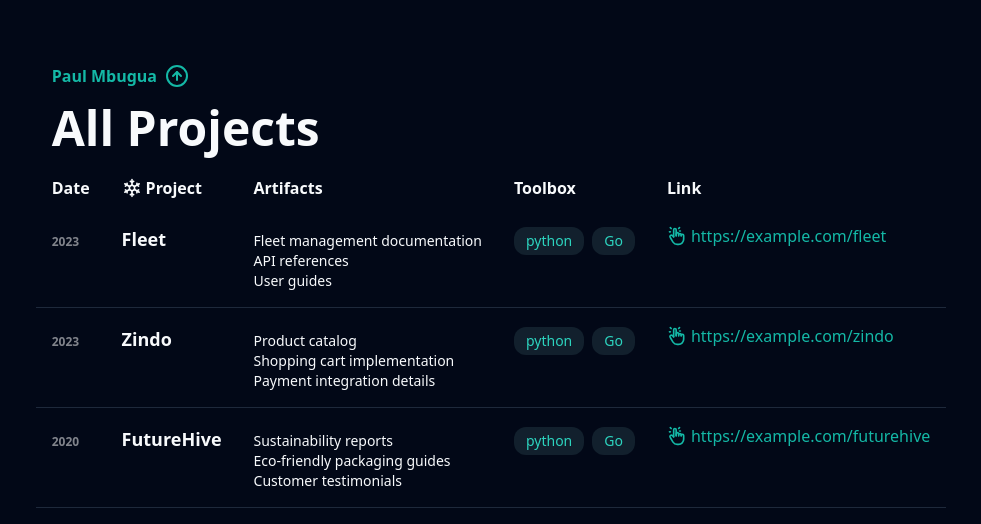
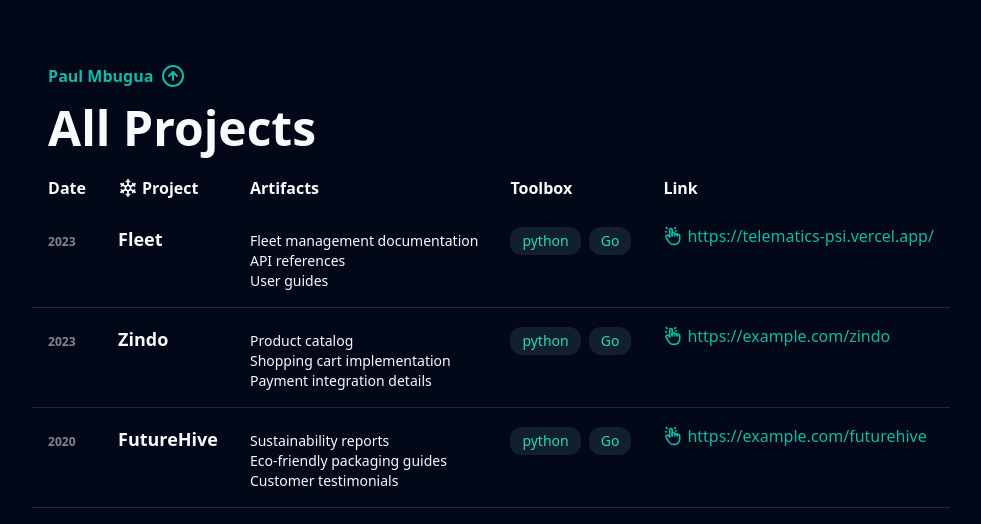
Before and after one commit to paulwritescode/portfolio-new, a React (Vite) app: page /archive in a window 1280 px wide. Shown: the top 524 px of the page, without its empty margins (149-1130 px from the left). Built offline with nearby package versions, Linux system fonts and the light colour scheme.

Commit message:
links
links

```diff
--- a/src/components/ui/card-hover-effect.tsx
+++ b/src/components/ui/card-hover-effect.tsx
@@ -2,7 +2,6 @@ import { cn } from "@/lib/utils";
 import { AnimatePresence, motion } from "framer-motion";
 import { MapPin } from "lucide-react";
 import { useState } from "react";
-import { Link } from "react-router-dom";
 
 export const HoverEffect = ({
   items,
@@ -16,8 +15,7 @@ export const HoverEffect = ({
   return (
     <div className={cn("flex flex-col py-10", className)}>
       {items.map((item, idx) => (
-        <Link
-          to={item?.link}
+        <div
           key={item?.link}
           className="relative group  block p-2 h-full w-full"
           onMouseEnter={() => setHoveredIndex(idx)}
@@ -84,7 +82,7 @@ export const HoverEffect = ({
               </div>
             </div>
           </Card>
-        </Link>
+        </div>
       ))}
     </div>
   );
--- a/src/data/Projects.ts
+++ b/src/data/Projects.ts
@@ -14,7 +14,7 @@ export const projects = [
     ],
 
     stack: ["python", "Go"],
-    url: "https://example.com/fleet",
+    url: "https://telematics-psi.vercel.app/",
   },
   {
     id: 2,
```
